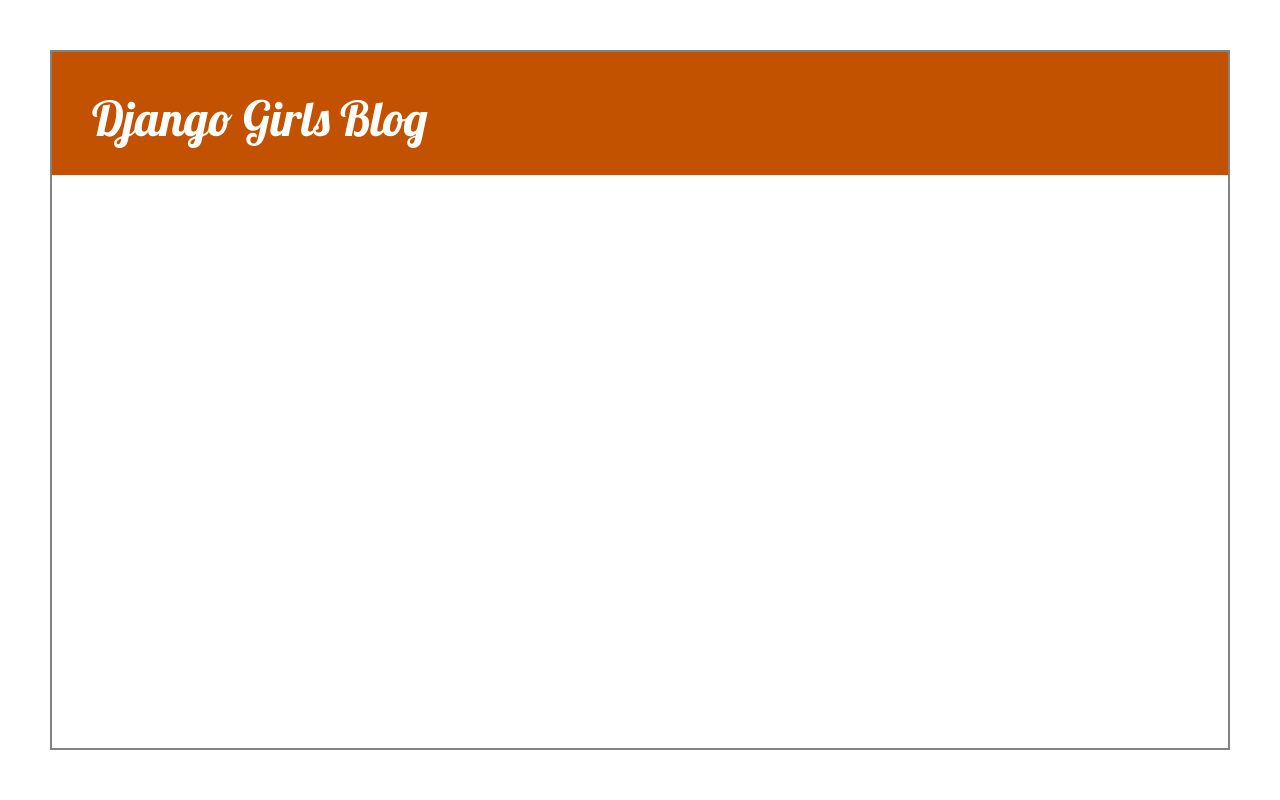
After one commit to bryanbest90/my-first-blog, a Django app: template blog/templates/blog/base.html in a window 1280 px wide. The commit adds this page. Run offline with Django 3.2, Linux system fonts and the light colour scheme; the template is opened without the code that fills it, so the values that code supplies are empty; some libraries are stand-ins or nearby versions.

Commit message:
adding imgs

```diff
--- /dev/null
+++ b/blog/templates/blog/base.html
@@ -0,0 +1,29 @@
+{% load static %}
+<html>
+
+<head>
+    <link rel="stylesheet" href="//maxcdn.bootstrapcdn.com/bootstrap/3.2.0/css/bootstrap.min.css">
+    <link rel="stylesheet" href="//maxcdn.bootstrapcdn.com/bootstrap/3.2.0/css/bootstrap-theme.min.css">
+    <link rel="stylesheet" href="{% static 'css/blog.css' %}">
+    <link href="//fonts.googleapis.com/css?family=Lobster&subset=latin,latin-ext" rel="stylesheet" type="text/css">
+    <title>Blog Django Girls</title>
+</head>
+
+<body>
+
+    <body>
+        <div class="page-header">
+            <h1><a href="/">Django Girls Blog</a></h1>
+        </div>
+        <div class="content container">
+            <div class="row">
+                <div class="col-md-8">
+                    {% block content %}
+                    {% endblock %}
+                </div>
+            </div>
+        </div>
+    </body>
+</body>
+
+</html>
```
Also changed, not shown: blog/templates/blog/post_list.html (+2 -26 lines), blog/static/imagem_2023-10-06_205106948-removebg-preview (1).png (renamed from blog/templates/blog/imagem_2023-10-06_205106948-removebg-preview (1).png).
